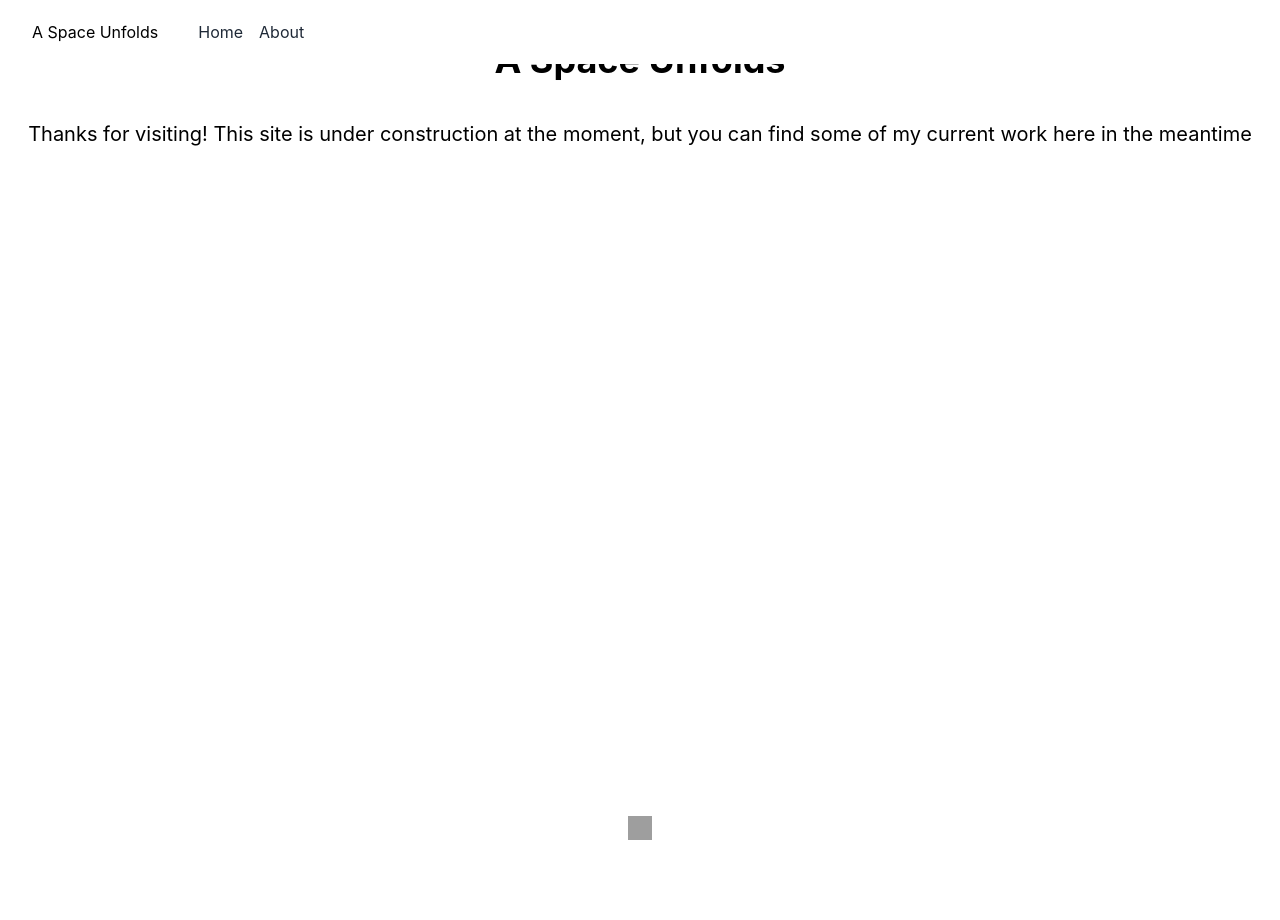
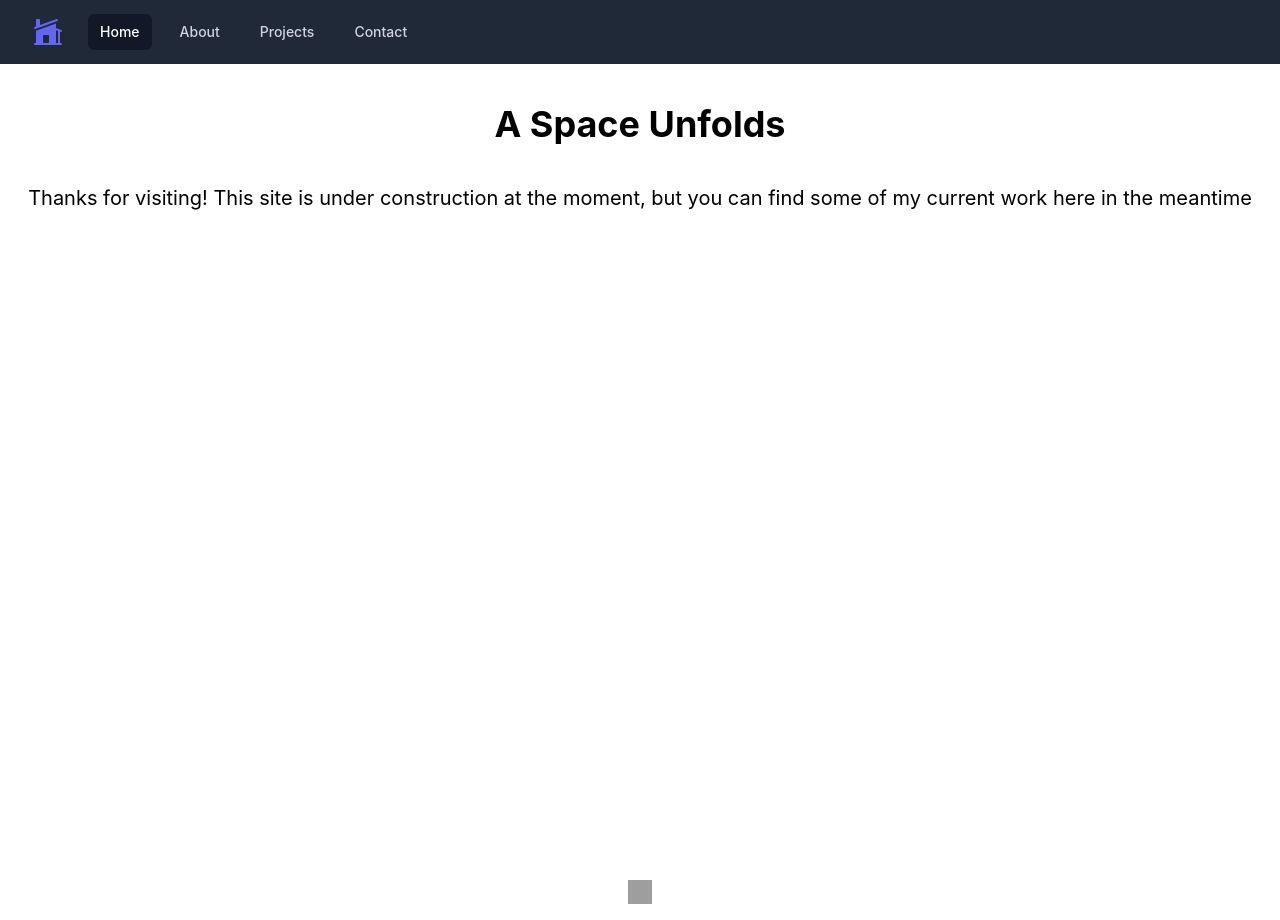
Before and after one commit to aaronfeingold/aspaceunfolds, a React (Create React App) app: page / in a window 1280 px wide. Before the commit the page ends 856 px from the top, so only its background shows below. Built offline with nearby package versions, Linux system fonts and the light colour scheme; grey boxes are pictures that could not be loaded.

Commit message:
building out a pretty nav bar

```diff
--- a/src/shared/components/NavBar.tsx
+++ b/src/shared/components/NavBar.tsx
@@ -1,10 +1,32 @@
 import React from "react";
-import { Link } from "react-router-dom";
 import { useState, useEffect } from "react";
-import { Bars3Icon } from "@heroicons/react/24/outline";
+import {
+  Disclosure,
+  DisclosureButton,
+  DisclosurePanel,
+} from "@headlessui/react";
+import { Bars3Icon, XMarkIcon } from "@heroicons/react/24/outline";
+import { HomeModernIcon } from "@heroicons/react/24/solid";
+
+const navigation = [
+  { name: "Home", href: "#", current: true },
+  { name: "About", href: "#", current: false },
+  { name: "Projects", href: "#", current: false },
+  { name: "Contact", href: "#", current: false },
+];
+
+interface NavigationItem {
+  name: string;
+  href: string;
+  current: boolean;
+}
+
+function classNames(...classes: (string | boolean)[]): string {
+  return classes.filter(Boolean).join(" ");
+}
 
 const NavBar: React.FC = () => {
-  const [isScrolled, setIsScrolled] = useState(false);
+  const [isScrolled, setIsScrolled] = useState<boolean>(false);
 
   useEffect(() => {
     const handleScroll = () => {
@@ -15,36 +37,80 @@
   }, []);
 
   return (
-    <nav
-      className={`fixed w-full ${
-        isScrolled ? "bg-transparent" : "bg-white"
-      } transition-all`}
+    <Disclosure
+      as="nav"
+      className={`transition-colors duration-300 ${
+        isScrolled ? "bg-gray-700" : "bg-gray-800"
+      }`}
     >
-      <div className="max-w-7xl mx-auto px-4 sm:px-6 lg:px-8">
-        <div className="flex items-center justify-between h-16">
-          <div className="flex items-center">
-            <div className="flex-shrink-0">
-              <Link to="/">A Space Unfolds</Link>
+      <div className="mx-auto max-w-7xl px-2 sm:px-6 lg:px-8">
+        <div className="relative flex h-16 items-center justify-between">
+          <div className="absolute inset-y-0 left-0 flex items-center sm:hidden">
+            {/* Mobile menu button*/}
+            <Disclosure.Button className="group relative inline-flex items-center justify-center rounded-md p-2 text-gray-400 hover:bg-gray-700 hover:text-white focus:outline-none focus:ring-2 focus:ring-inset focus:ring-white">
+              <span className="absolute -inset-0.5" />
+              <span className="sr-only">Open main menu</span>
+              <Bars3Icon
+                aria-hidden="true"
+                className="block h-6 w-6 group-data-[open]:hidden"
+              />
+              <XMarkIcon
+                aria-hidden="true"
+                className="hidden h-6 w-6 group-data-[open]:block"
+              />
+            </Disclosure.Button>
+          </div>
+          <div className="flex flex-1 items-center justify-center sm:items-stretch sm:justify-start">
+            <div className="flex flex-shrink-0 items-center">
+              <HomeModernIcon
+                className="h-8 w-auto text-indigo-500"
+                aria-hidden="true"
+              />
             </div>
-            <div className="hidden md:block">
-              <div className="ml-10 flex items-baseline space-x-4">
-                <Link to="/" className="text-gray-800 hover:text-gray-600">
-                  Home
-                </Link>
-                <Link to="/about" className="text-gray-800 hover:text-gray-600">
-                  About
-                </Link>
+            <div className="hidden sm:ml-6 sm:block">
+              <div className="flex space-x-4">
+                {navigation.map((item: NavigationItem) => (
+                  <a
+                    key={item.name}
+                    href={item.href}
+                    aria-current={item.current ? "page" : undefined}
+                    className={classNames(
+                      item.current
+                        ? "bg-gray-900 text-white"
+                        : "text-gray-300 hover:bg-gray-700 hover:text-white",
+                      "rounded-md px-3 py-2 text-sm font-medium"
+                    )}
+                  >
+                    {item.name}
+                  </a>
+                ))}
               </div>
             </div>
           </div>
-          <div className="-mr-2 flex md:hidden">
-            <button className="inline-flex items-center justify-center p-2 rounded-md text-gray-800 hover:text-gray-600 focus:outline-none">
-              <Bars3Icon className="h-6 w-6" />
-            </button>
-          </div>
         </div>
       </div>
-    </nav>
+
+      <Disclosure.Panel className="sm:hidden">
+        <div className="space-y-1 px-2 pb-3 pt-2">
+          {navigation.map((item: NavigationItem) => (
+            <Disclosure.Button
+              key={item.name}
+              as="a"
+              href={item.href}
+              aria-current={item.current ? "page" : undefined}
+              className={classNames(
+                item.current
+                  ? "bg-gray-900 text-white"
+                  : "text-gray-300 hover:bg-gray-700 hover:text-white",
+                "block rounded-md px-3 py-2 text-base font-medium"
+              )}
+            >
+              {item.name}
+            </Disclosure.Button>
+          ))}
+        </div>
+      </Disclosure.Panel>
+    </Disclosure>
   );
 };
 
```
